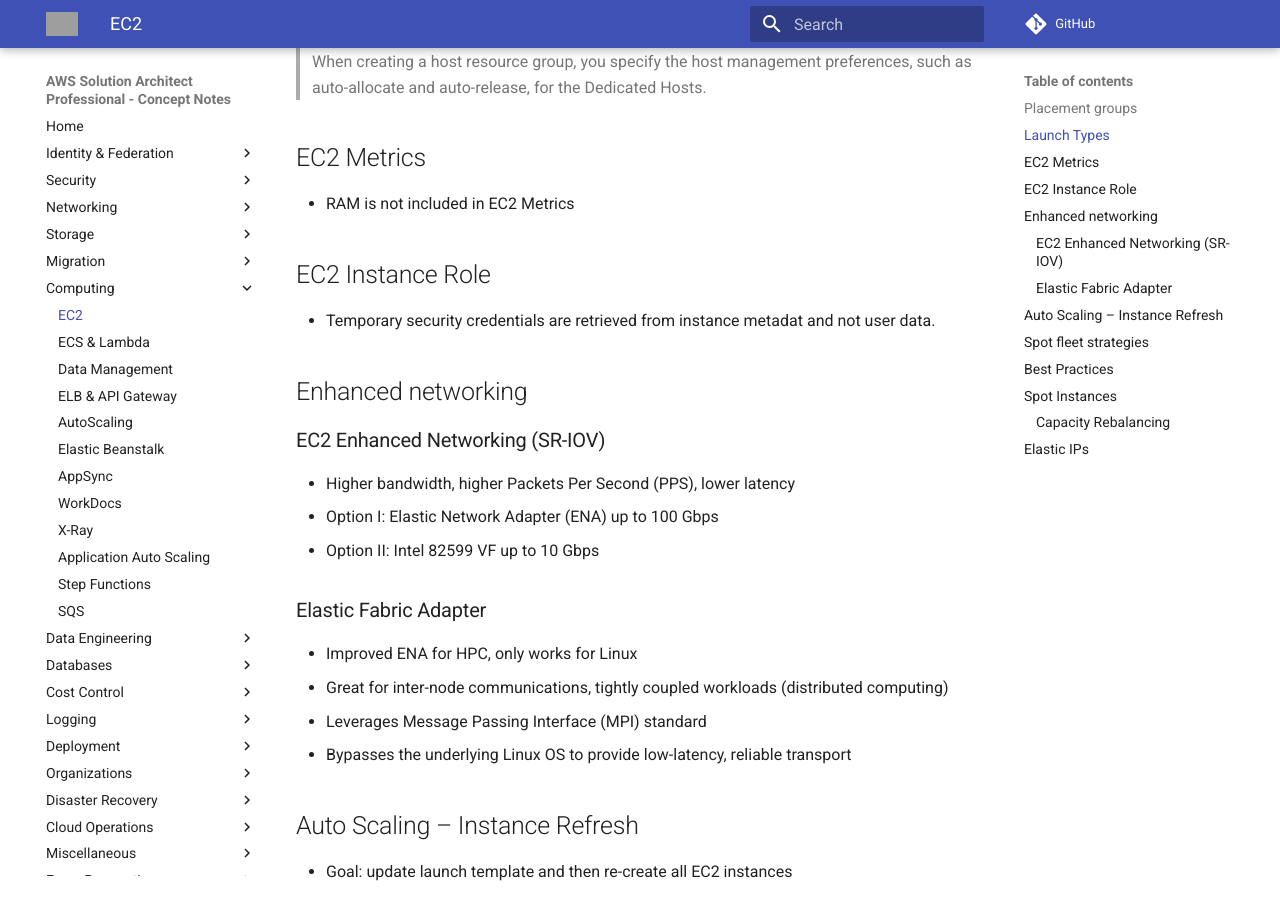
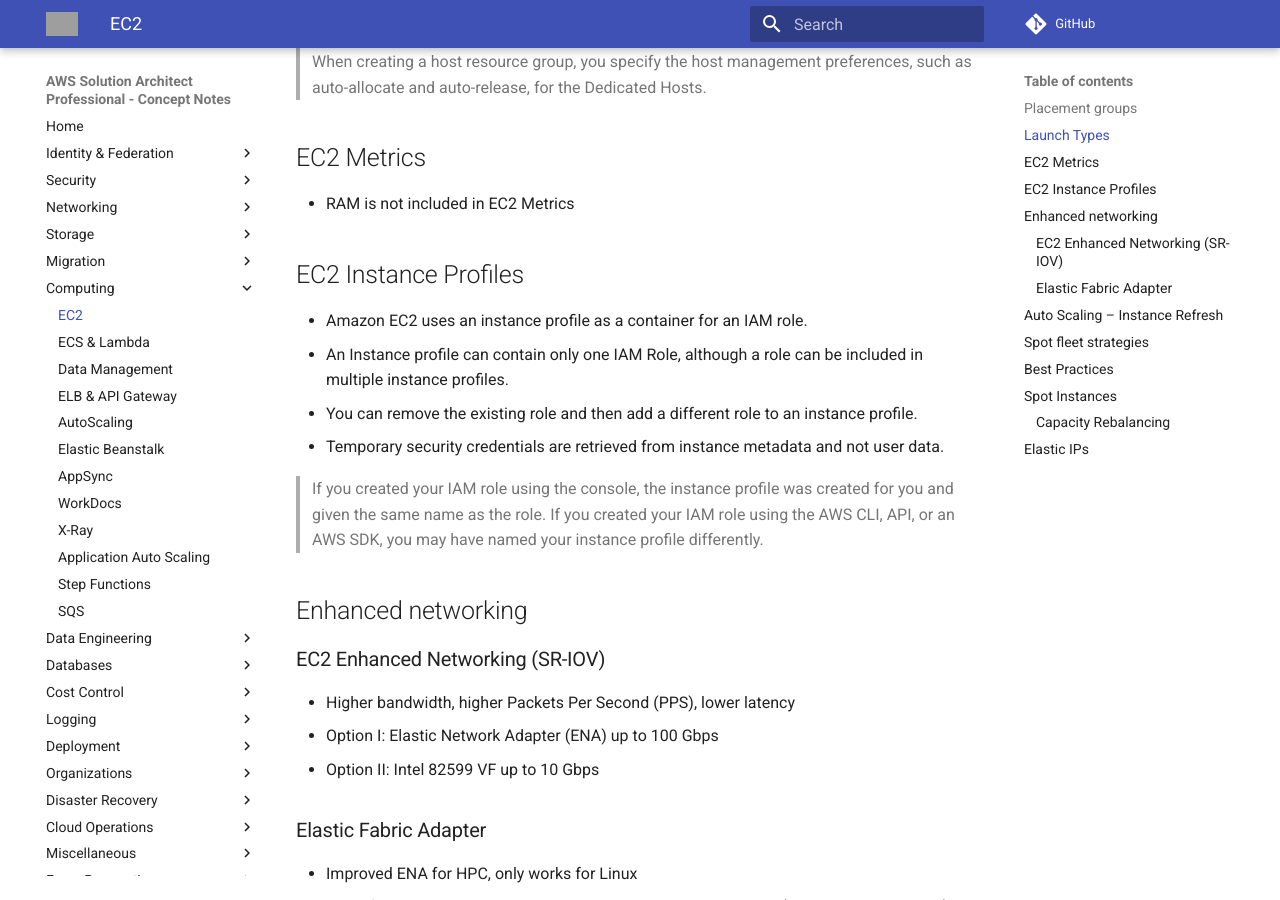
Before and after one commit to jeyabalajis/aws-certified-sa-pro-notes, an MkDocs documentation site: the page built from docs/compute/ec2.md, in a window 1280 px wide and 900 px high, scrolled down 973 px. Built offline with MkDocs 1.6.1 and Material for MkDocs 9.7.7, drawn with Linux system fonts in a browser that asks for light colours; comment, search, counter and statistics services are not loaded; some of the changed text lies outside the part shown; grey boxes are pictures that could not be loaded.

Commit message:
Update ec2.md

```diff
--- a/docs/compute/ec2.md
+++ b/docs/compute/ec2.md
@@ -25,9 +25,14 @@
 ## EC2 Metrics
 - RAM is not included in EC2 Metrics
 
-## EC2 Instance Role
+## EC2 Instance Profiles
 
-- Temporary security credentials are retrieved from instance metadat and not user data.
+- Amazon EC2 uses an instance profile as a container for an IAM role.
+- An Instance profile can contain only one IAM Role, although a role can be included in multiple instance profiles.
+- You can remove the existing role and then add a different role to an instance profile.
+- Temporary security credentials are retrieved from instance metadata and not user data.
+
+> If you created your IAM role using the console, the instance profile was created for you and given the same name as the role. If you created your IAM role using the AWS CLI, API, or an AWS SDK, you may have named your instance profile differently.
 
 ## Enhanced networking
 
@@ -69,6 +74,8 @@
 
 > Capacity Rebalancing helps you maintain workload availability by proactively augmenting your fleet with a new Spot Instance before a running instance is interrupted by Amazon EC2. You can switch on _Capacity Rebalancing_ in your Auto-Scaling-Group (ASG) configuration.
 
+> Spot instances are usually reclaimed by AWS based on the supply and demand of its global computing capacity. _For highly reliable solutions, avoid using Spot instances, as reliability will take a hit._
+
 ## Elastic IPs
 
 - Elastic IPs (EIPS) can be remapped across AZs
```
